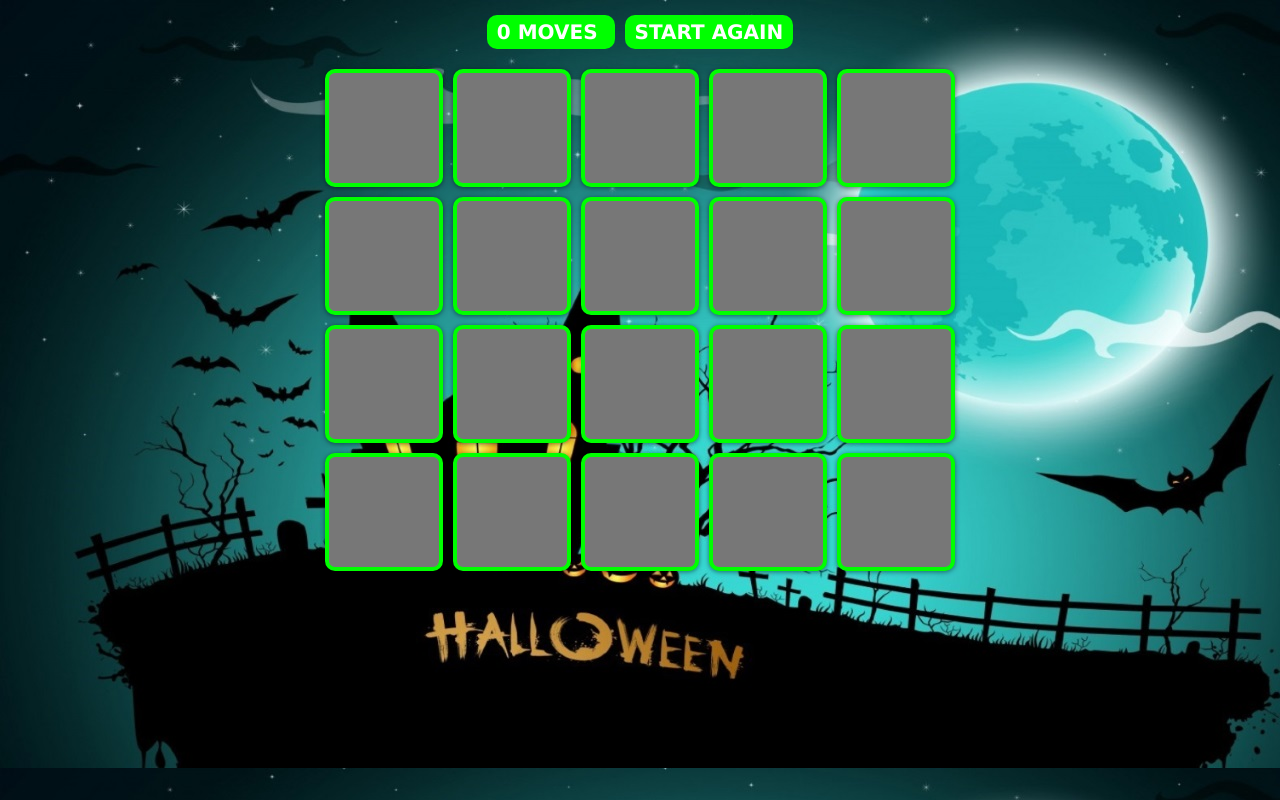
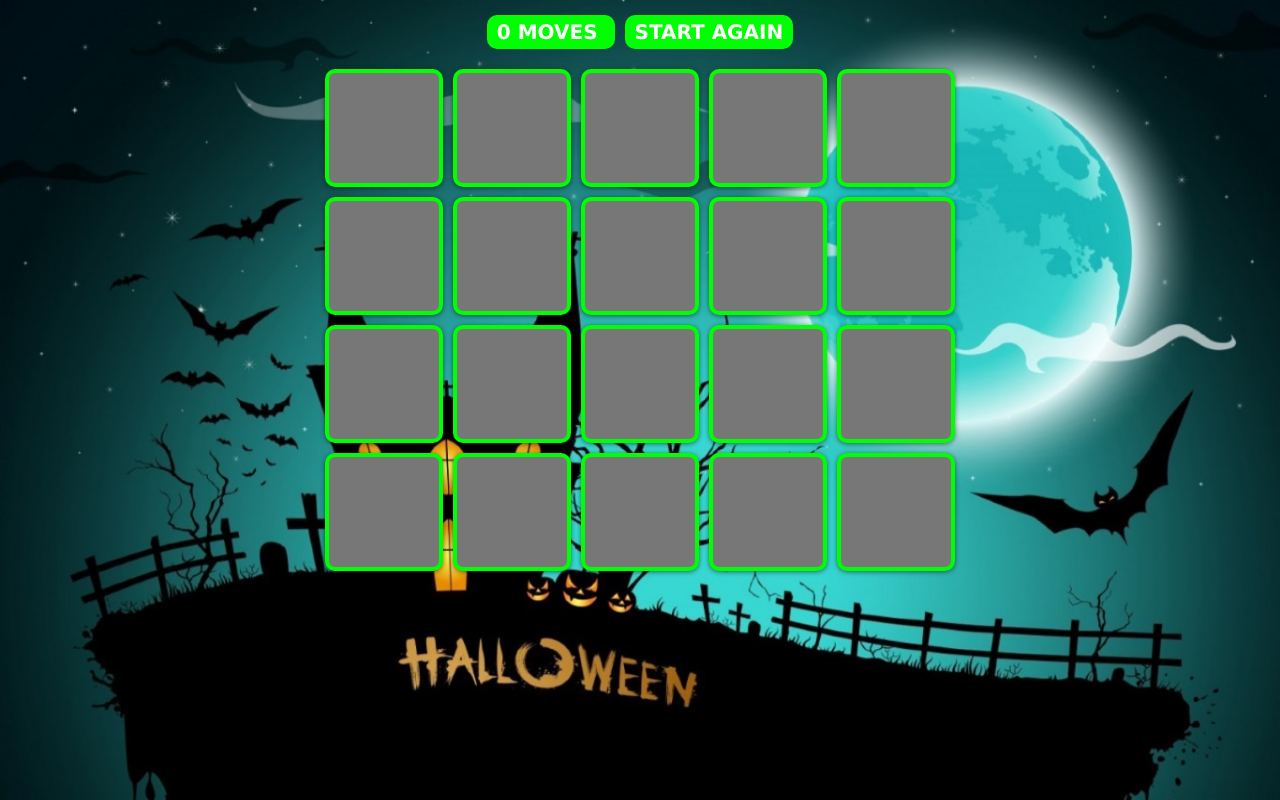
Before and after one commit to dominik-w/js_html5_com, a PHP site: page / in a window 1280 px wide. Run offline with PHP 8.4, Linux system fonts and the light colour scheme; some libraries are stand-ins or nearby versions.

Commit message:
background fix

```diff
--- a/halloween-memory-game/css/style.css
+++ b/halloween-memory-game/css/style.css
@@ -6,8 +6,14 @@
     padding: 0;
 }
 
+html {
+	height: 100%
+}
+
 body {
     background-image: url('../gfx/bg2.jpg');
+    background-repeat: no-repeat;
+    background-size: 100% 100%;
     color: #fff;
     font: 20px Verdana;
     font-weight: bold;
```
